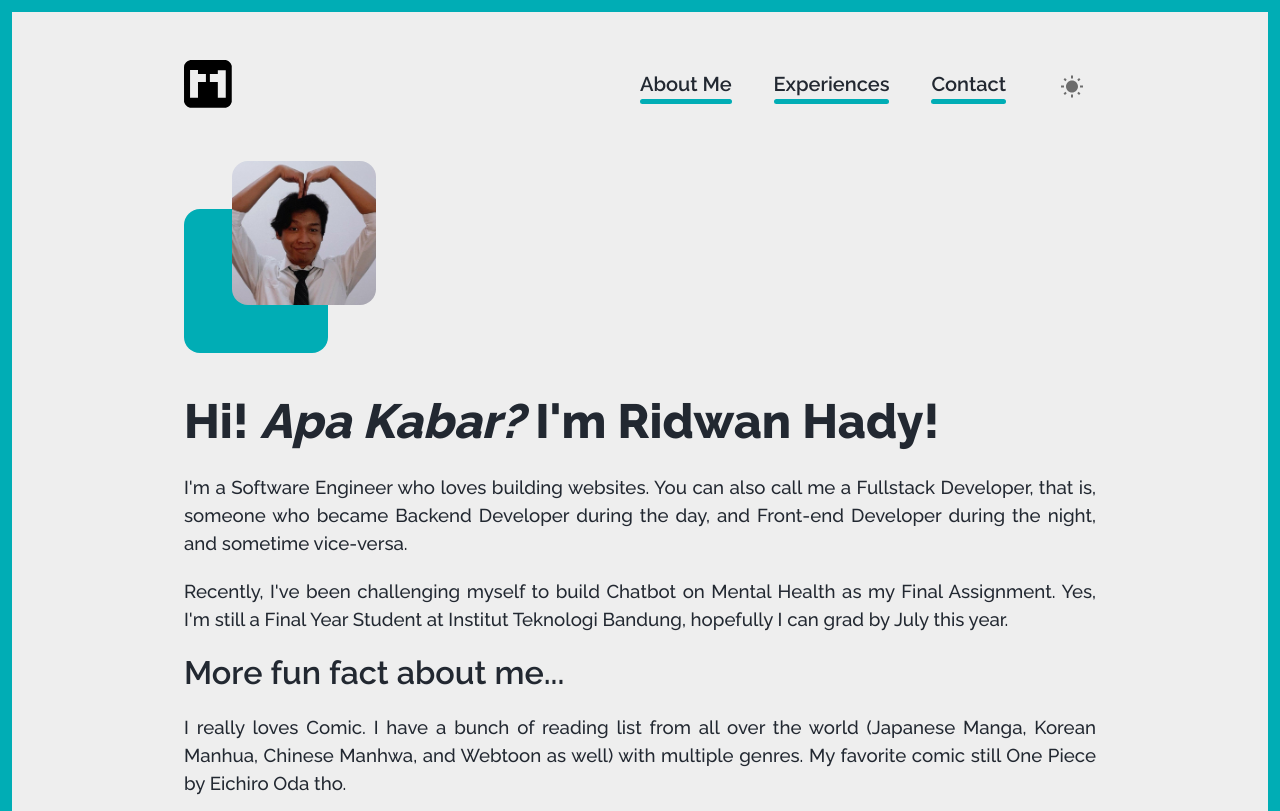
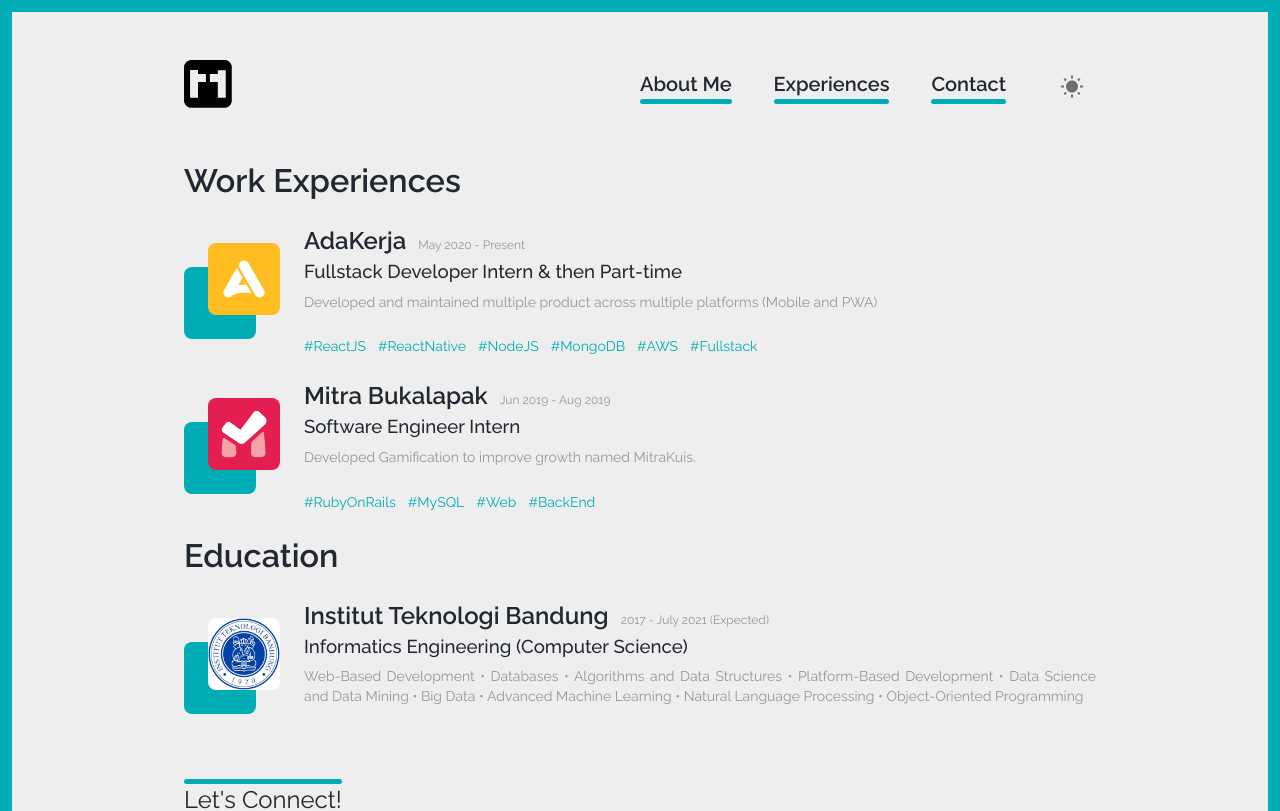
Before and after one commit to rid1hady/my-personal-website, a React (Create React App) app: page /experiences in a window 1280 px wide. Shown: the top 811 px of the page. Built offline with nearby package versions, Linux system fonts and the light colour scheme.

Commit message:
add experiences

```diff
--- a/src/components/Content/Experiences/index.js
+++ b/src/components/Content/Experiences/index.js
@@ -2,45 +2,135 @@
 import Grid from '@material-ui/core/Grid'
 import Typography from '@material-ui/core/Typography'
 import Illustration from '../../Illustration'
-import ProfilePicture from '../../../assets/profilePictureZoom.png'
+import AdaKerjaLogo from '../../../assets/AdaKerja.png'
+import MitraBukalapakLogo from '../../../assets/MitraBukalapak.png'
+import ItbLogo from '../../../assets/ITB.jpg'
+import useStyles from './styles'
 
 function Experiences() {
+  const classes = useStyles()
+  const workExperienceItems = [
+    {
+      title: 'AdaKerja',
+      image: AdaKerjaLogo,
+      duration: 'May 2020 - Present',
+      subtitle: 'Fullstack Developer Intern & then Part-time',
+      description:
+        'Developed and maintained multiple product across multiple platforms (Mobile and PWA)',
+      tags: [
+        '#ReactJS',
+        '#ReactNative',
+        '#NodeJS',
+        '#MongoDB',
+        '#AWS',
+        '#Fullstack'
+      ],
+    },
+    {
+      title: 'Mitra Bukalapak',
+      image: MitraBukalapakLogo,
+      duration: 'Jun 2019 - Aug 2019',
+      subtitle: 'Software Engineer Intern',
+      description: 'Developed Gamification to improve growth named MitraKuis.',
+      tags: [
+        '#RubyOnRails',
+        '#MySQL',
+        '#Web',
+        '#BackEnd'
+      ]
+    }
+  ]
+
+  const educationItems = [
+    {
+      title: 'Institut Teknologi Bandung',
+      image: ItbLogo,
+      duration: '2017 - July 2021 (Expected)',
+      subtitle: 'Informatics Engineering (Computer Science)',
+      description: [
+        'Web-Based Development',
+        'Databases',
+        'Algorithms and Data Structures',
+        'Platform-Based Development',
+        'Data Science and Data Mining',
+        'Big Data',
+        'Advanced Machine Learning',
+        'Natural Language Processing',
+        'Object-Oriented Programming'
+      ].join(' • ')
+    }
+  ]
+
+  const renderExperience = item => {
+    return (
+      <Grid item container alignItems='center' spacing={3}>
+        <Grid item>
+          <Illustration
+            image={item.image}
+            size={'small'}
+            imageName={item.title}
+          />
+        </Grid>
+        <Grid item xs container direction='column'>
+          <Grid item xs alignItems='center'>
+            <Typography variant='h5' className={classes.title}>
+              {item.title}
+            </Typography>
+            <Typography variant='caption' className={classes.duration}>
+              {item.duration}
+            </Typography>
+          </Grid>
+          <Grid item xs>
+            <Typography gutterBottom className={classes.subtitle}>
+              {item.subtitle}
+            </Typography>
+          </Grid>
+          <Grid item xs>
+            <Typography
+              variant='body2'
+              gutterBottom
+              className={classes.description}
+            >
+              {item.description}
+            </Typography>
+            <br />
+          </Grid>
+          {(item.tags?.length > 0) && <Grid item xs>
+            {item.tags.map(tag => {
+              return (
+                <Typography
+                  variant='body2'
+                  className={classes.tag}
+                >
+                  {tag}
+                </Typography>
+              )
+            })
+            }
+          </Grid>
+          }
+        </Grid>
+      </Grid>
+    )
+  }
+
   return (
     <Grid container spacing={3} id='about-me' direction='column'>
-      <Grid item container alignItems='center' spacing={5}>
-        <Grid item>
-          <Illustration
-            image={ProfilePicture}
-            size={'medium'}
-            imageName={'profilePicture'}
-          />
-        </Grid>
-        <Grid item container direction='column'>
-          <Typography variant='h3'>
-            {'Hi! '}
-            <i>{'Apa Kabar? '}</i>
-            {`I'm Ridwan Hady!`}
-          </Typography>
-        </Grid>
+      <Grid item>
+        <Typography variant='h4'>{`Work Experiences`}</Typography>
       </Grid>
-      <Grid item spacing={3} direction='column'>
-        <Typography>
-          {`I'm a Software Engineer who loves building websites. You can also call me a Fullstack Developer, that is, someone who became Backend Developer during the day, and Front-end Developer during the night, and sometime vice-versa.`}
-        </Typography>
-        <br />
-        <Typography>
-          {`Recently, I've been challenging myself to build Chatbot on Mental Health as my Final Assignment. Yes, I'm still a Final Year Student at Institut Teknologi Bandung, hopefully I can grad by July this year.`}
-        </Typography>
-        <br />
-        <Typography variant='h4'>{`More fun fact about me...`}</Typography>
-        <br />
-        <Typography>
-          {`I really loves Comic. I have a bunch of reading list from all over the world (Japanese Manga, Korean Manhua, Chinese Manhwa, and Webtoon as well) with multiple genres. My favorite comic still One Piece by Eichiro Oda tho.`}
-        </Typography>
-        <br />
-        <Typography>
-          {`Aside from comic, as a common geeks you can find everywhere, I loves to watch movies, especially Anime, Marvel Movies, and Korean Drama. I also loves to watch Stand Up Comedy Special on Netflix because long ago, I kinda want to be Comedian, but I know I'm not that funny and have stage fright as well :(.`}
-        </Typography>
+      <Grid item container spacing={3}>
+        {workExperienceItems.map(item => {
+          return renderExperience(item)
+        })}
+      </Grid>
+      <Grid item>
+        <Typography variant='h4'>{`Education`}</Typography>
+      </Grid>
+      <Grid item container spacing={3}>
+        {educationItems.map(educationItem => {
+          return renderExperience(educationItem)
+        })}
       </Grid>
     </Grid>
   )
--- /dev/null
+++ b/src/components/Content/Experiences/styles.js
@@ -0,0 +1,33 @@
+import makeStyles from '@material-ui/core/styles/makeStyles'
+import colors from '../../../colors'
+
+const styles = makeStyles(theme => ({
+  title: {
+    display: 'inline-block',
+    fontWeight: 600,
+    textAlign: 'left',
+    paddingRight: '0.75rem',
+  },
+  duration: {
+    display: 'inline-block',
+    color: theme.palette.text.secondary
+  },
+  subtitle: {
+    fontWeight: 500,
+    textAlign: 'left'
+  },
+  description: {
+    color: theme.palette.text.secondary,
+    fontWeight: 400,
+    [theme.breakpoints.down('sm')]: {
+      textAlign: 'left'
+    }
+  },
+  tag: {
+    display: 'inline-block',
+    paddingRight: '0.75rem',
+    color: colors.bondiBlue
+  }
+}))
+
+export default styles
--- a/src/components/Content/index.js
+++ b/src/components/Content/index.js
@@ -1,6 +1,7 @@
 import React from 'react'
-import { Route, Switch } from 'react-router-dom'
+import { Route, Switch, Redirect } from 'react-router-dom'
 import AboutMe from './AboutMe'
+import Experiences from './Experiences'
 import useStyles from './styles'
 
 function Content(props) {
@@ -8,12 +9,10 @@
   return (
     <div className={classes.container}>
       <Switch>
-        <Route path='/'>
-          <AboutMe />
-        </Route>
-        <Route path='/about-me'>
-          <AboutMe />
-        </Route>
+        <Route exact path='/' component={AboutMe} />
+        <Route exact path='/about-me' component={AboutMe} />
+        <Route exact path='/experiences' component={Experiences} />
+        <Route path="*" render={() => <Redirect to="/" />} />
       </Switch>
     </div>
   )
--- a/src/components/Illustration/styles.js
+++ b/src/components/Illustration/styles.js
@@ -4,9 +4,7 @@
 const styles = makeStyles(theme => ({
   container: {
     display: 'flex',
-    position: 'relative',
-    width: '6rem',
-    height: '6rem'
+    position: 'relative'
   },
   shadow: {
     borderRadius: '0.5rem',
@@ -14,28 +12,49 @@
     zIndex: 1,
     position: 'absolute',
     bottom: 0,
-    left: 0,
-    width: '4.5rem',
-    height: '4.5rem'
+    left: 0
   },
   image: {
     zIndex: 2,
     position: 'absolute',
     right: 0,
-    top: 0,
-    borderRadius: '0.5rem',
-    width: '4.5rem',
-    height: '4.5rem'
+    top: 0
   },
   mediumContainer: {
     width: '12rem',
     height: '12rem',
-    borderRadius: '1rem'
+    [theme.breakpoints.down('sm')]: {
+      width: '8rem',
+      height: '8rem'
+    }
   },
   mediumContent: {
     width: '9rem',
     height: '9rem',
-    borderRadius: '1rem'
+    borderRadius: '1rem',
+    [theme.breakpoints.down('sm')]: {
+      width: '6rem',
+      height: '6rem',
+      borderRadius: '0.75rem'
+    }
+  },
+  smallContainer: {
+    width: '6rem',
+    height: '6rem',
+    [theme.breakpoints.down('sm')]: {
+      width: '4rem',
+      height: '4rem'
+    }
+  },
+  smallContent: {
+    width: '4.5rem',
+    height: '4.5rem',
+    borderRadius: '0.5rem',
+    [theme.breakpoints.down('sm')]: {
+      width: '3rem',
+      height: '3rem',
+      borderRadius: '0.25rem'
+    }
   }
 }))
 
--- a/src/components/Navbar/styles.js
+++ b/src/components/Navbar/styles.js
@@ -7,11 +7,11 @@
   },
   mobileContainer: {
     backgroundColor: theme.palette.background.default,
-    boxShadow: '0 -1px 10px 3px rgb(68 61 61 / 30%)',
+    boxShadow: '0 -1px 10px 3px rgb(0 173 181 / 30%)',
     position: 'fixed',
     left: 0,
     bottom: 0,
-    padding: '1em',
+    padding: '0.75em',
     zIndex: 20
   },
   item: {
--- a/src/styles.js
+++ b/src/styles.js
@@ -29,6 +29,9 @@
       fontSize: '1.2rem',
       textAlign: 'justify',
       fontWeight: 500
+    },
+    body2: {
+      textAlign: 'justify'
     }
   }
 }
```
Also changed, not shown: src/assets/Itb.png (deleted).
